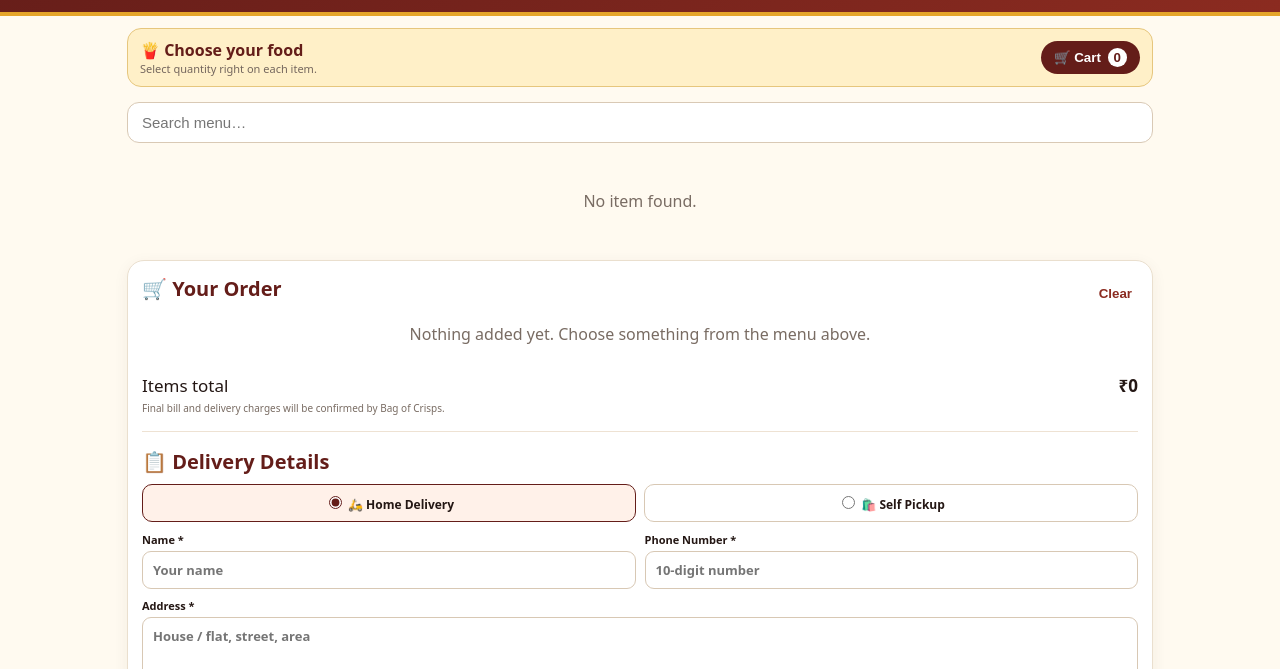
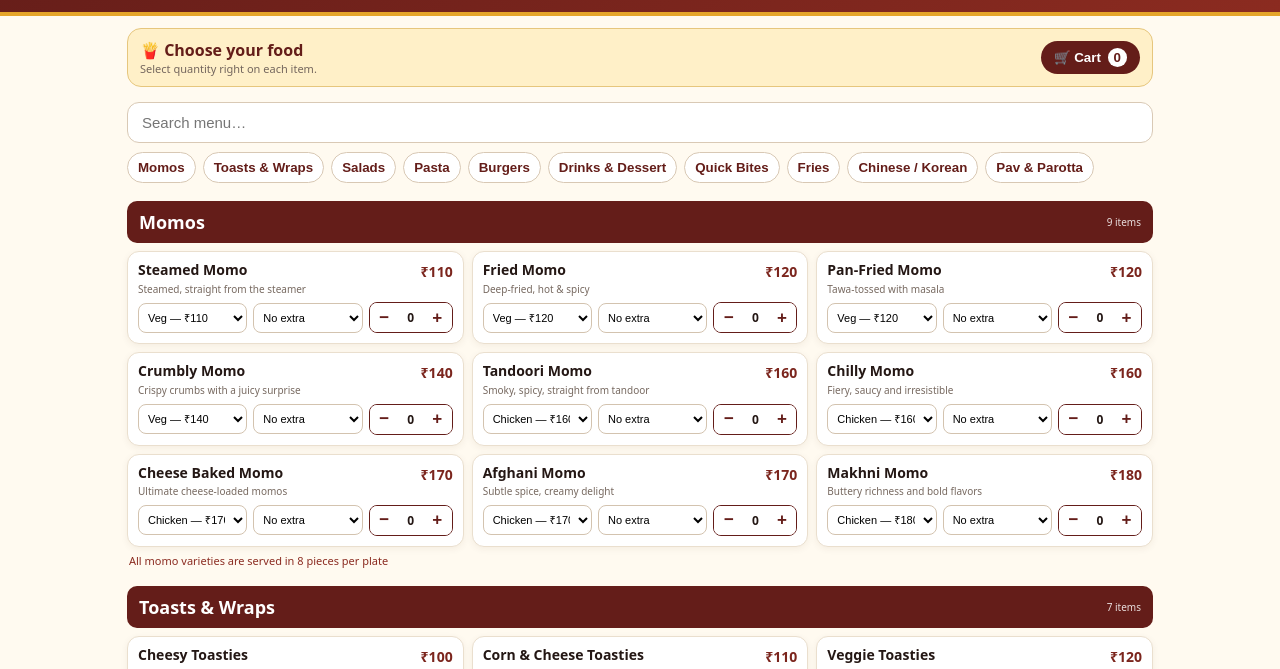
Before and after one commit to bagofcrisps110006/Bag-of-Crisps-Order, a plain HTML site: page index.html in a window 1280 px wide. Shown: the part 131-800 px from the top of the page. Drawn offline with Linux system fonts and the light colour scheme.

Commit message:
Add files via upload

```diff
--- a/script.js
+++ b/script.js
@@ -1,20 +1,20 @@
 /* Bag of Crisps customer ordering */
-const menu = Array.isArray(window.MENU_DATA) ? window.MENU_DATA : [];
-const extras = Array.isArray(window.EXTRAS) ? window.EXTRAS : [];
+const menu = Array.isArray(MENU_DATA) ? MENU_DATA : [];
+const extras = Array.isArray(EXTRAS) ? EXTRAS : [];
 let cart=[];
 function money(v){return v==null||v===""?"MRP":"₹"+Number(v).toLocaleString('en-IN')}
 function slug(s){return s.toLowerCase().replace(/[^a-z0-9]+/g,"-")}
-function add(name,varn,price,extraObj=null){
+function itemKey(name,varn,extraNames){return name+"|"+varn+"|"+extraNames.join(",")}
+function getQty(key){const f=cart.find(x=>x.key===key);return f?f.qty:0}
+function add(name,varn,price,extraObjs=[]){
   if(price==null||price===""){alert("This item is currently shown as MRP. Please confirm the price with us.");return}
-  const extraPrice=extraObj?Number(extraObj.price)||0:0;
-  const extraName=extraObj?extraObj.name:"";
-  const key=name+"|"+varn+"|"+extraName;
-  const f=cart.find(x=>x.key===key);
-  if(f) f.qty++; else cart.push({key,name:name+(varn?` (${varn})`:"")+(extraName?` + ${extraName}`:""),price:Number(price)+extraPrice,qty:1});
-  renderCart();
+  const extraNames=extraObjs.map(e=>e.name), extraPrice=extraObjs.reduce((s,e)=>s+(Number(e.price)||0),0);
+  const key=itemKey(name,varn,extraNames), f=cart.find(x=>x.key===key);
+  if(f) f.qty++; else cart.push({key,name:name+(varn?` (${varn})`:"")+(extraNames.length?` + ${extraNames.join(" + ")}`:""),price:Number(price)+extraPrice,qty:1});
+  renderCart(); renderMenu(document.querySelector('#search').value.trim());
 }
-function change(k,d){const i=cart.findIndex(x=>x.key===k);if(i<0)return;cart[i].qty+=d;if(cart[i].qty<=0)cart.splice(i,1);renderCart()}
-function renderCats(){const nav=document.querySelector('#cats');nav.innerHTML='';menu.forEach(([cat])=>{const b=document.createElement('button');b.textContent=cat;b.onclick=()=>document.getElementById('cat-'+slug(cat)).scrollIntoView({behavior:'smooth'});nav.appendChild(b)})}
+function change(k,d){const i=cart.findIndex(x=>x.key===k);if(i<0)return;cart[i].qty+=d;if(cart[i].qty<=0)cart.splice(i,1);renderCart();renderMenu(document.querySelector('#search').value.trim())}
+function renderCats(){const nav=document.querySelector('#cats');nav.innerHTML='';menu.forEach(([cat])=>{const b=document.createElement('button');b.textContent=cat;b.onclick=()=>document.getElementById('cat-'+slug(cat))?.scrollIntoView({behavior:'smooth',block:'start'});nav.appendChild(b)})}
 function renderMenu(filter=''){
  const el=document.querySelector('#menu');el.innerHTML='';let count=0;
  menu.forEach(([cat,items,note])=>{
@@ -25,18 +25,20 @@ function renderMenu(filter=''){
   matches.forEach(x=>{
    const [name,variants,desc]=x,card=document.createElement('article');card.className='item';
    const opts=Object.entries(variants||{}).map(([v,p])=>`<option value="${String(v).replaceAll('"','&quot;')}">${v} — ${money(p)}</option>`).join('');
-   const isWrap=cat==='Toasts & Wraps'&&/Wrap$/i.test(name);
-   const extraOpts=extras.map(e=>`<option value="${e.id}">${e.name} (+₹${Number(e.price)||0})</option>`).join('');
-   card.innerHTML=`<div class="item-top"><h3>${name}</h3><span class="price"></span></div>${desc?`<p class="desc">${desc}</p>`:''}<div class="controls"><select class="select">${opts}</select>${isWrap?`<label class="extra"><input type="checkbox" class="cheese"> +Cheese ₹15</label>`:''}<button class="add">Add</button></div>`;
-   const sel=card.querySelector('.select'),price=card.querySelector('.price');
-   const sync=()=>price.textContent=money((variants||{})[sel.value]); sync(); sel.onchange=sync;
-   card.querySelector('.add').onclick=()=>{let extra=null;if(isWrap&&card.querySelector('.cheese')?.checked) extra={name:'Extra Cheese',price:15};add(name,sel.value,(variants||{})[sel.value],extra);renderCart()};
-   grid.appendChild(card);
+   const extraOpts=`<option value="">No extra</option>`+extras.map(e=>`<option value="${e.id}">${e.name} +₹${Number(e.price)||0}</option>`).join('');
+   card.innerHTML=`<div class="item-top"><h3>${name}</h3><span class="price"></span></div>${desc?`<p class="desc">${desc}</p>`:''}<div class="controls"><select class="select variant">${opts}</select><select class="select extra-select">${extraOpts}</select><div class="qty-inline"><button type="button" class="minus">−</button><b class="qty">0</b><button type="button" class="plus">+</button></div></div>`;
+   const sel=card.querySelector('.variant'), exSel=card.querySelector('.extra-select'), price=card.querySelector('.price'), qty=card.querySelector('.qty');
+   const currentExtra=()=>{const e=extras.find(z=>z.id===exSel.value);return e?[e]:[]};
+   const sync=()=>{price.textContent=money((variants||{})[sel.value]);qty.textContent=getQty(itemKey(name,sel.value,currentExtra().map(e=>e.name)))};
+   sel.onchange=sync; exSel.onchange=sync;
+   card.querySelector('.plus').onclick=()=>add(name,sel.value,(variants||{})[sel.value],currentExtra());
+   card.querySelector('.minus').onclick=()=>change(itemKey(name,sel.value,currentExtra().map(e=>e.name)),-1);
+   sync(); grid.appendChild(card);
   }); el.appendChild(sec);
  }); if(!count)el.innerHTML='<div class="no-results">No item found.</div>';
 }
 function renderCart(){const el=document.querySelector('#cart'),empty=document.querySelector('#cartEmpty');el.innerHTML='';empty.style.display=cart.length?'none':'block';let total=0,count=0;cart.forEach(i=>{total+=i.price*i.qty;count+=i.qty;const r=document.createElement('div');r.className='cart-row';r.innerHTML=`<div><div class="cart-name">${i.name}</div><div class="cart-sub">₹${i.price} each</div></div><div class="cart-actions"><button type="button">−</button><b>${i.qty}</b><button type="button">+</button></div>`;r.querySelectorAll('button')[0].onclick=()=>change(i.key,-1);r.querySelectorAll('button')[1].onclick=()=>change(i.key,1);el.appendChild(r)});document.querySelector('#cartTotal').textContent='₹'+total;document.querySelector('#cartCount').textContent=count}
-document.querySelector('#search').oninput=e=>renderMenu(e.target.value.trim());document.querySelector('#viewCart').onclick=()=>document.querySelector('#checkout').scrollIntoView({behavior:'smooth'});document.querySelector('#clearCart').onclick=()=>{cart=[];renderCart()};
+document.querySelector('#search').oninput=e=>renderMenu(e.target.value.trim());document.querySelector('#viewCart').onclick=()=>document.querySelector('#checkout').scrollIntoView({behavior:'smooth'});document.querySelector('#clearCart').onclick=()=>{cart=[];renderCart();renderMenu(document.querySelector('#search').value.trim())};
 document.querySelectorAll('input[name="orderType"]').forEach(r=>r.onchange=()=>{document.querySelectorAll('.choice').forEach(c=>c.classList.remove('active'));r.closest('.choice').classList.add('active');const d=r.value==='Delivery',a=document.querySelector('#address');a.required=d;a.disabled=!d;if(!d)a.value=''});
 const now=new Date(),local=new Date(now-now.getTimezoneOffset()*60000).toISOString().slice(0,10);document.querySelector('#date').min=local;document.querySelector('#date').value=local;
 document.querySelector('#orderForm').onsubmit=e=>{e.preventDefault();if(!cart.length){alert('Please add at least one item.');return}const f=new FormData(e.target),type=f.get('orderType'),lines=cart.map(i=>`• ${i.name} × ${i.qty} — ₹${i.price*i.qty}`).join('\n'),total=cart.reduce((s,i)=>s+i.price*i.qty,0);const msg=`*NEW ORDER — BAG OF CRISPS* 🍟\n\n*Order Type:* ${type}\n\n*Items:*\n${lines}\n\n*Items Total:* ₹${total}\n\n*Customer Details:*\nName: ${f.get('name')}\nPhone: ${f.get('phone')}\nAddress: ${type==='Delivery'?f.get('address'):'Self Pickup'}\nLandmark: ${f.get('landmark')||'—'}\nDate: ${f.get('date')}\nTime: ${f.get('time')}\nNotes: ${f.get('notes')||'—'}\n\n_Please confirm final bill & delivery charges._`;window.open(`https://wa.me/919582379369?text=${encodeURIComponent(msg)}`,'_blank')};
--- a/styles.css
+++ b/styles.css
@@ -42,5 +42,5 @@ main{max-width:1050px;margin:auto;padding:12px 12px 42px}
 .whatsapp-btn{width:100%;margin-top:10px;padding:13px;border:0;border-radius:11px;background:#168c45;color:#fff;font-size:15px;font-weight:900}
 footer{background:#3d1714;color:#fff;padding:18px 12px;display:flex;align-items:center;justify-content:center;gap:9px;flex-wrap:wrap;text-align:center}.footer-logo{width:44px;height:44px;background:#fff;border-radius:50%}footer a{color:#ffe6a8;text-decoration:none;font-weight:800;font-size:12px}
 .no-results{text-align:center;padding:30px;color:#796c63}
-@media(max-width:680px){.hero-inner{align-items:flex-start}.logo{width:68px;height:68px}.hero h1{font-size:28px}.items{grid-template-columns:1fr}.grid{grid-template-columns:1fr}.full{grid-column:auto}}
+@media(max-width:680px){.hero-inner{align-items:flex-start}.logo{width:68px;height:68px}.hero h1{font-size:28px}.items{grid-template-columns:repeat(2,minmax(0,1fr));gap:8px}.item{padding:10px}.item-top h3{font-size:15px}.desc{font-size:11px}.controls{display:flex;flex-direction:column;gap:6px}.select{width:100%;font-size:11px;padding:8px}.qty-inline{width:100%;justify-content:space-between}.qty-inline button{width:34px}.grid{grid-template-columns:1fr}.full{grid-column:auto}}
 @media(min-width:900px){.items{grid-template-columns:repeat(3,minmax(0,1fr))}}
```
